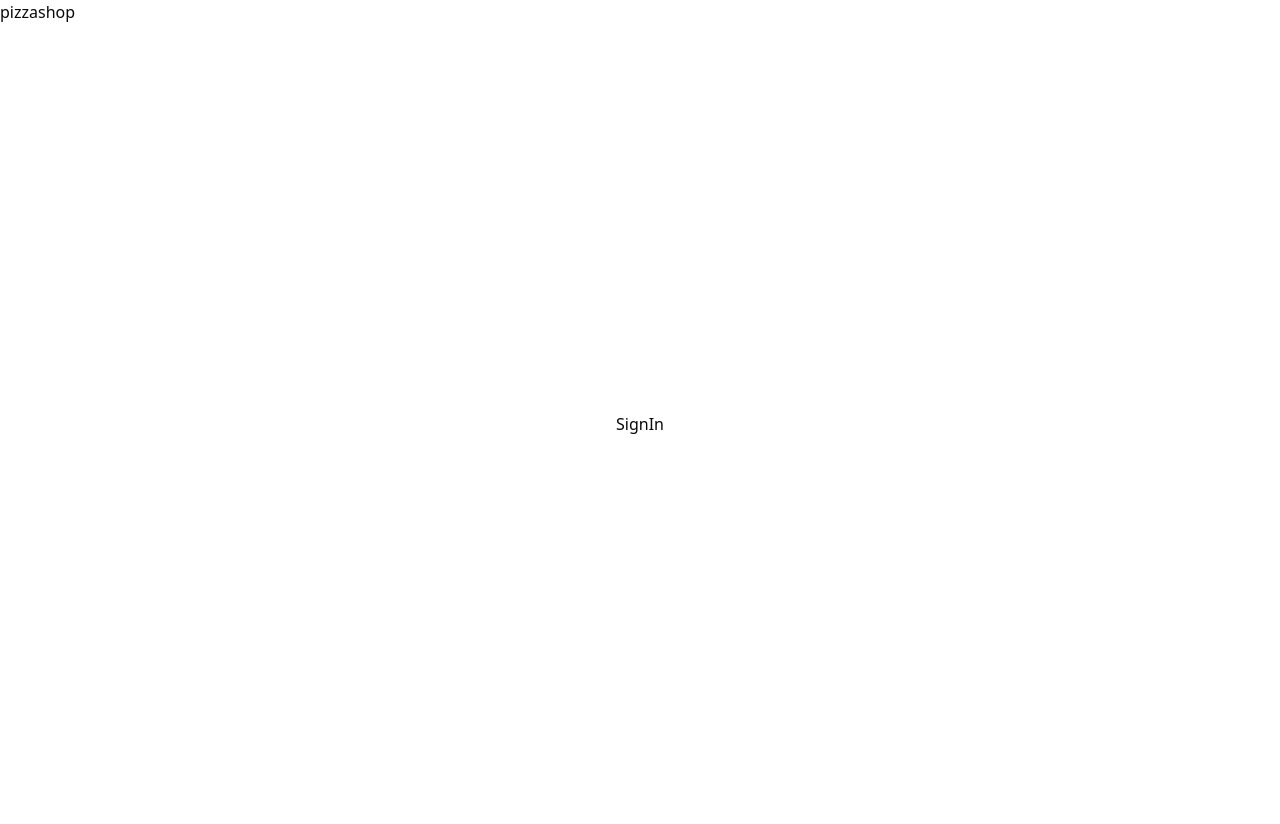
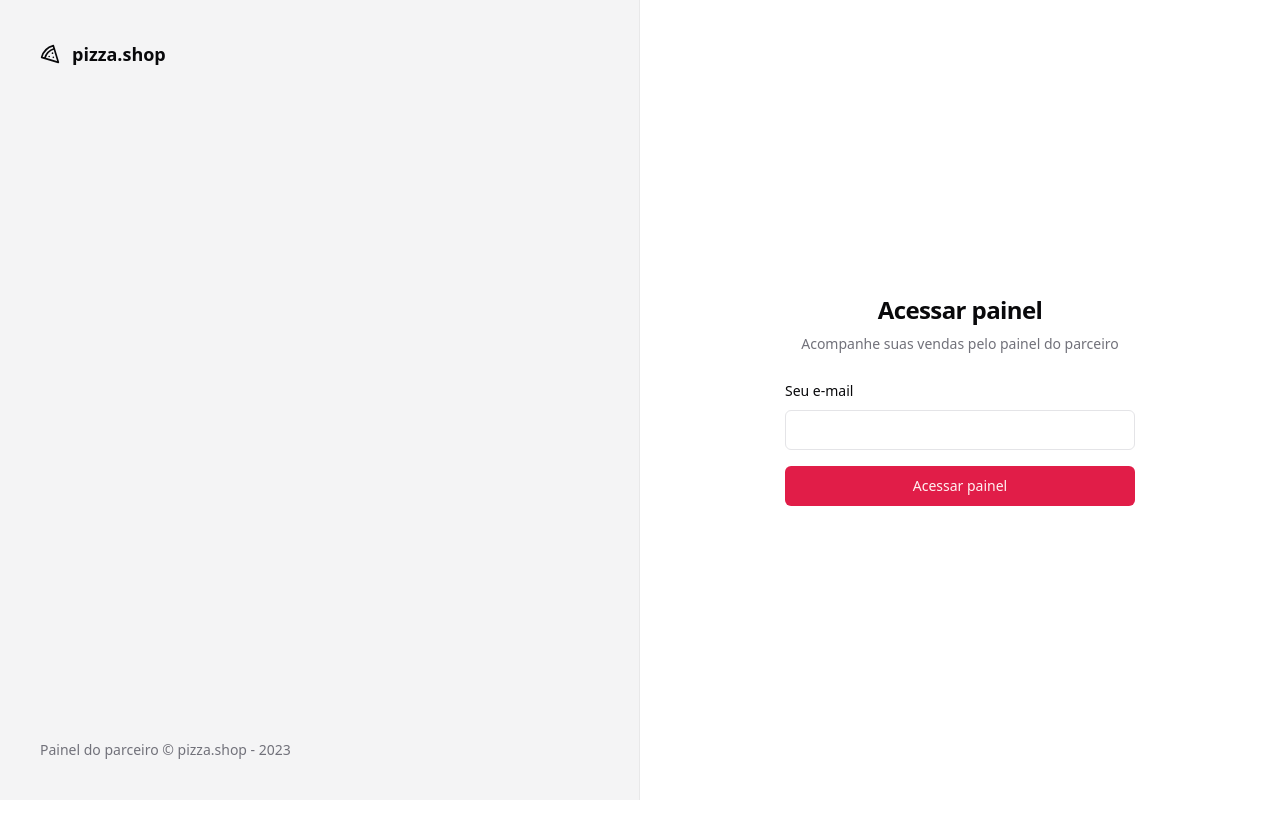
Before and after one commit to brenersrosa/pizzashop-web, a React (Vite) app: page /sign-in in a window 1280 px wide. After the commit the page ends 800 px from the top, so only its background shows below. Built offline with nearby package versions, Linux system fonts and the light colour scheme.

Commit message:
feat: login page

```diff
--- a/package.json
+++ b/package.json
@@ -10,6 +10,7 @@
     "preview": "vite preview"
   },
   "dependencies": {
+    "@radix-ui/react-label": "^2.0.2",
     "@radix-ui/react-slot": "^1.0.2",
     "class-variance-authority": "^0.7.0",
     "clsx": "^2.0.0",
--- /dev/null
+++ b/src/components/ui/input.tsx
@@ -0,0 +1,24 @@
+import * as React from 'react'
+
+import { cn } from '@/lib/utils'
+
+export type InputProps = React.InputHTMLAttributes<HTMLInputElement>
+
+const Input = React.forwardRef<HTMLInputElement, InputProps>(
+  ({ className, type, ...props }, ref) => {
+    return (
+      <input
+        type={type}
+        className={cn(
+          'flex h-10 w-full rounded-md border border-input bg-background px-3 py-2 text-sm ring-offset-background file:border-0 file:bg-transparent file:text-sm file:font-medium placeholder:text-muted-foreground focus-visible:outline-none focus-visible:ring-2 focus-visible:ring-ring focus-visible:ring-offset-2 disabled:cursor-not-allowed disabled:opacity-50',
+          className,
+        )}
+        ref={ref}
+        {...props}
+      />
+    )
+  },
+)
+Input.displayName = 'Input'
+
+export { Input }
--- /dev/null
+++ b/src/components/ui/label.tsx
@@ -0,0 +1,24 @@
+import * as LabelPrimitive from '@radix-ui/react-label'
+import { cva, type VariantProps } from 'class-variance-authority'
+import * as React from 'react'
+
+import { cn } from '@/lib/utils'
+
+const labelVariants = cva(
+  'text-sm font-medium leading-none peer-disabled:cursor-not-allowed peer-disabled:opacity-70',
+)
+
+const Label = React.forwardRef<
+  React.ElementRef<typeof LabelPrimitive.Root>,
+  React.ComponentPropsWithoutRef<typeof LabelPrimitive.Root> &
+    VariantProps<typeof labelVariants>
+>(({ className, ...props }, ref) => (
+  <LabelPrimitive.Root
+    ref={ref}
+    className={cn(labelVariants(), className)}
+    {...props}
+  />
+))
+Label.displayName = LabelPrimitive.Root.displayName
+
+export { Label }
--- a/src/pages/_layouts/auth/index.tsx
+++ b/src/pages/_layouts/auth/index.tsx
@@ -1,11 +1,21 @@
+import { Pizza } from 'lucide-react'
 import { Outlet } from 'react-router-dom'
 
 export function AuthLayout() {
   return (
-    <div className="">
-      <span>pizzashop</span>
+    <div className="grid min-h-screen grid-cols-2">
+      <div className="flex h-full flex-col justify-between border-r border-foreground/5 bg-muted p-10 text-muted-foreground">
+        <div className="flex items-center gap-3 text-lg text-foreground">
+          <Pizza className="h-5 w-5" />
+          <span className="font-semibold">pizza.shop</span>
+        </div>
 
-      <div>
+        <footer className="text-sm">
+          Painel do parceiro &copy; pizza.shop - {new Date().getFullYear()}
+        </footer>
+      </div>
+
+      <div className="flex flex-col items-center justify-center">
         <Outlet />
       </div>
     </div>
--- a/src/pages/auth/sign-in.tsx
+++ b/src/pages/auth/sign-in.tsx
@@ -1,10 +1,37 @@
 import { Helmet } from 'react-helmet-async'
+
+import { Button } from '@/components/ui/button'
+import { Input } from '@/components/ui/input'
+import { Label } from '@/components/ui/label'
 
 export default function SignIn() {
   return (
-    <div className="flex h-screen w-screen items-center justify-center">
+    <>
       <Helmet title="Login" />
-      <span>SignIn</span>
-    </div>
+
+      <div className="p-8">
+        <div className="flex w-[350px] flex-col justify-center gap-6">
+          <div className="flex flex-col gap-2 text-center">
+            <h1 className="text-2xl font-semibold tracking-tight">
+              Acessar painel
+            </h1>
+            <p className="text-sm text-muted-foreground">
+              Acompanhe suas vendas pelo painel do parceiro
+            </p>
+          </div>
+
+          <form className="space-y-4">
+            <div className="space-y-2">
+              <Label htmlFor="email">Seu e-mail</Label>
+              <Input id="email" type="email" />
+            </div>
+
+            <Button type="submit" className="w-full">
+              Acessar painel
+            </Button>
+          </form>
+        </div>
+      </div>
+    </>
   )
 }
--- a/src/styles/global.css
+++ b/src/styles/global.css
@@ -1,68 +1,52 @@
 @tailwind base;
 @tailwind components;
 @tailwind utilities;
+
 
 @layer base {
   :root {
     --background: 0 0% 100%;
     --foreground: 240 10% 3.9%;
-
     --card: 0 0% 100%;
     --card-foreground: 240 10% 3.9%;
-
     --popover: 0 0% 100%;
     --popover-foreground: 240 10% 3.9%;
-
-    --primary: 240 5.9% 10%;
-    --primary-foreground: 0 0% 98%;
-
+    --primary: 346.8 77.2% 49.8%;
+    --primary-foreground: 355.7 100% 97.3%;
     --secondary: 240 4.8% 95.9%;
     --secondary-foreground: 240 5.9% 10%;
-
     --muted: 240 4.8% 95.9%;
     --muted-foreground: 240 3.8% 46.1%;
-
     --accent: 240 4.8% 95.9%;
     --accent-foreground: 240 5.9% 10%;
-
     --destructive: 0 84.2% 60.2%;
     --destructive-foreground: 0 0% 98%;
-
     --border: 240 5.9% 90%;
     --input: 240 5.9% 90%;
-    --ring: 240 10% 3.9%;
-
+    --ring: 346.8 77.2% 49.8%;
     --radius: 0.5rem;
   }
 
   .dark {
-    --background: 240 10% 3.9%;
-    --foreground: 0 0% 98%;
-
-    --card: 240 10% 3.9%;
-    --card-foreground: 0 0% 98%;
-
-    --popover: 240 10% 3.9%;
-    --popover-foreground: 0 0% 98%;
-
-    --primary: 0 0% 98%;
-    --primary-foreground: 240 5.9% 10%;
-
+    --background: 20 14.3% 4.1%;
+    --foreground: 0 0% 95%;
+    --card: 24 9.8% 10%;
+    --card-foreground: 0 0% 95%;
+    --popover: 0 0% 9%;
+    --popover-foreground: 0 0% 95%;
+    --primary: 346.8 77.2% 49.8%;
+    --primary-foreground: 355.7 100% 97.3%;
     --secondary: 240 3.7% 15.9%;
     --secondary-foreground: 0 0% 98%;
-
-    --muted: 240 3.7% 15.9%;
+    --muted: 0 0% 15%;
     --muted-foreground: 240 5% 64.9%;
-
-    --accent: 240 3.7% 15.9%;
+    --accent: 12 6.5% 15.1%;
     --accent-foreground: 0 0% 98%;
-
     --destructive: 0 62.8% 30.6%;
-    --destructive-foreground: 0 0% 98%;
-
+    --destructive-foreground: 0 85.7% 97.3%;
     --border: 240 3.7% 15.9%;
     --input: 240 3.7% 15.9%;
-    --ring: 240 4.9% 83.9%;
+    --ring: 346.8 77.2% 49.8%;
   }
 }
 
```
Also changed, not shown: 1 other file (tests, documents, lock files or other folders).
